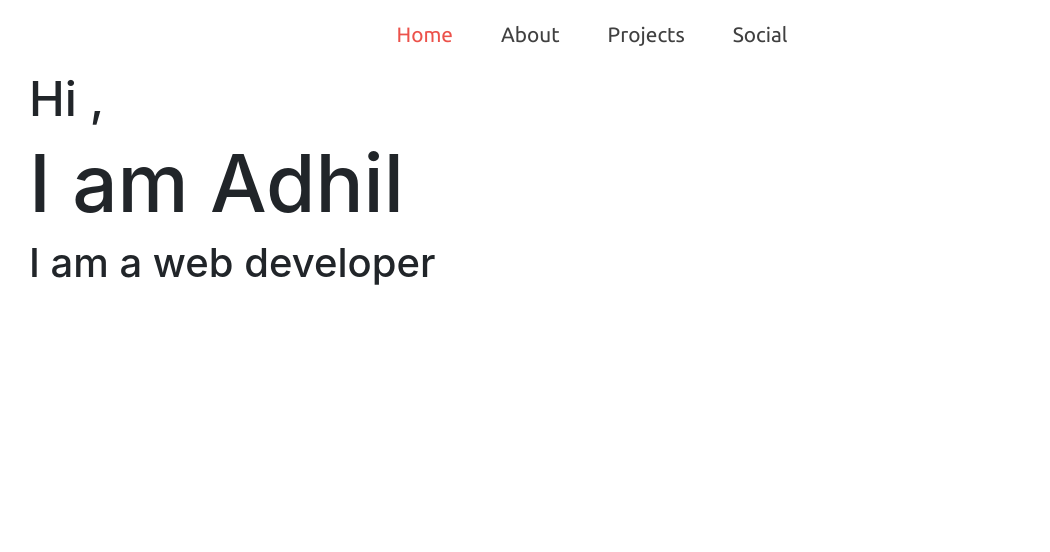
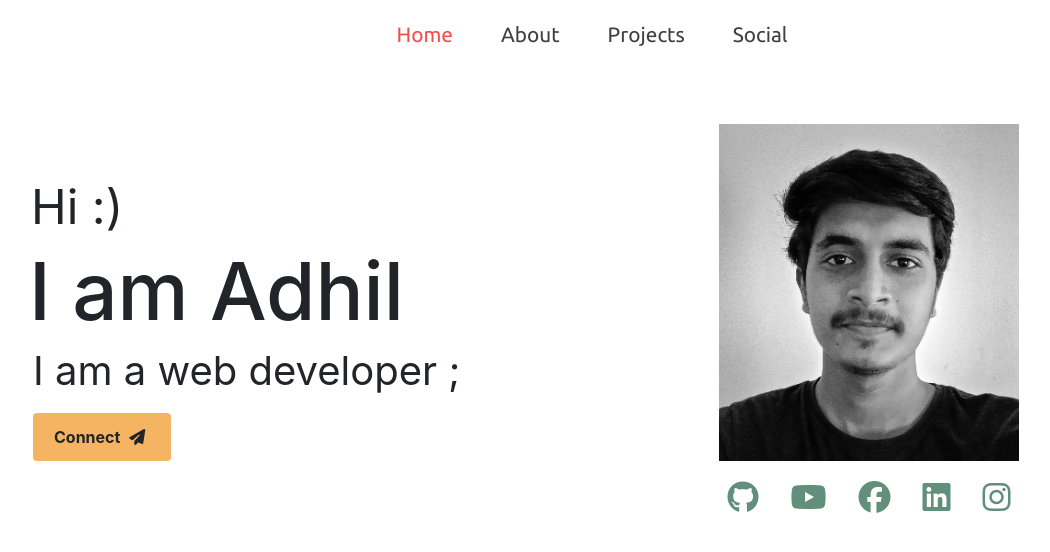
Before and after one commit to ADHIL-MOHAMMED-P-N/Personal-portfolio, a plain HTML site: page index.html in a window 1280 px wide. Shown: the whole page, without its empty margins (56-1106 px from the left). Drawn offline with Linux system fonts and the light colour scheme.

Commit message:
image added

```diff
--- a/css/main.css
+++ b/css/main.css
@@ -13,6 +13,23 @@
   --color__4 : #ec524b;
 
 }
+
+.button-1{
+    background-color: var(--third__color);
+    padding:10px 20px;
+    font-weight: bold;
+    border: 1px solid transparent;
+    transition: ease-in 0.4s;
+    margin-left: 4px;
+}
+.button-1:hover{
+    background-color: white;
+    border-color: var(--third__color);
+
+}
+
+
+
 
 /* global variables end */
 * {
@@ -67,11 +84,40 @@ body{
 /* background start */
 #background .container .row .titles h2 {
     font-size: 3rem;
+    font-weight: 400;
+    margin-left: 2px;
 }
 #background .container .row .titles h1 {
     font-size: 5rem;
 }
 #background .container .row .titles h3 {
+    padding-bottom: 10px;
     font-size: 2.5rem;
+    font-weight: 400;
+    margin-left: 4px;
+}
+#background .container .row .titles {
+    margin-top: 20%;
+
+}
+
+#background .container .row .image {
+
+    margin-top: 10%;
+   display: flex;
+     justify-content: center;
+}
+
+#background .container .row .image img {
+      width: 300px;
+
+}
+.fa-paper-plane {
+    padding: 5px;
+}
+
+#background .container .row .icons a {
+    padding: 20px 16px;
+    color: #628e7c;
 }
 /* background end */
--- a/index.html
+++ b/index.html
@@ -49,14 +49,31 @@
         <section id="background">
             <div class="container">
                 <div class="row">
-                    <div class="col-lg-6 col-md-12">
+                    <div class="col-lg-6 col-md-6">
                         <div class="titles">
-                            <h2>Hi ,</h2>
+                            <h2>Hi :)</h2>
                             <h1>I am Adhil</h1>
-                            <h3>I am a web developer</h3>
+                            <h3>I am a web developer ;</h3>
+                            <div class="buttons d-flex">
+                                <button class="btn button-1">Connect
+                                    <span><i class="fas fa-paper-plane "></i></span>
+                                </button>
+
+                            </div>
                         </div>
                     </div>
-                    <div class="col-lg-6 col-md-12"></div>
+                    <div class="col-lg-6 col-md-6 d-flex flex-column">
+                        <div class="image">
+                            <img src="./img/profile_img.jpg" class="img-fluid" alt="profileimgage">
+                        </div>
+                        <div class="d-flex icons justify-content-center">
+                            <a href=""><i class="fab fa-github fa-2x"></i></a>
+                            <a href=""><i class="fab fa-youtube fa-2x"></i></a>
+                            <a href=""><i class="fab fa-facebook fa-2x"></i></a>
+                            <a href=""><i class="fab fa-linkedin fa-2x"></i></a>
+                            <a href=""><i class="fab fa-instagram fa-2x"></i></a>
+                        </div>
+                    </div>
                 </div>
             </div>
         </section>
```
Also changed, not shown: img/profile_img.jpg (added).
